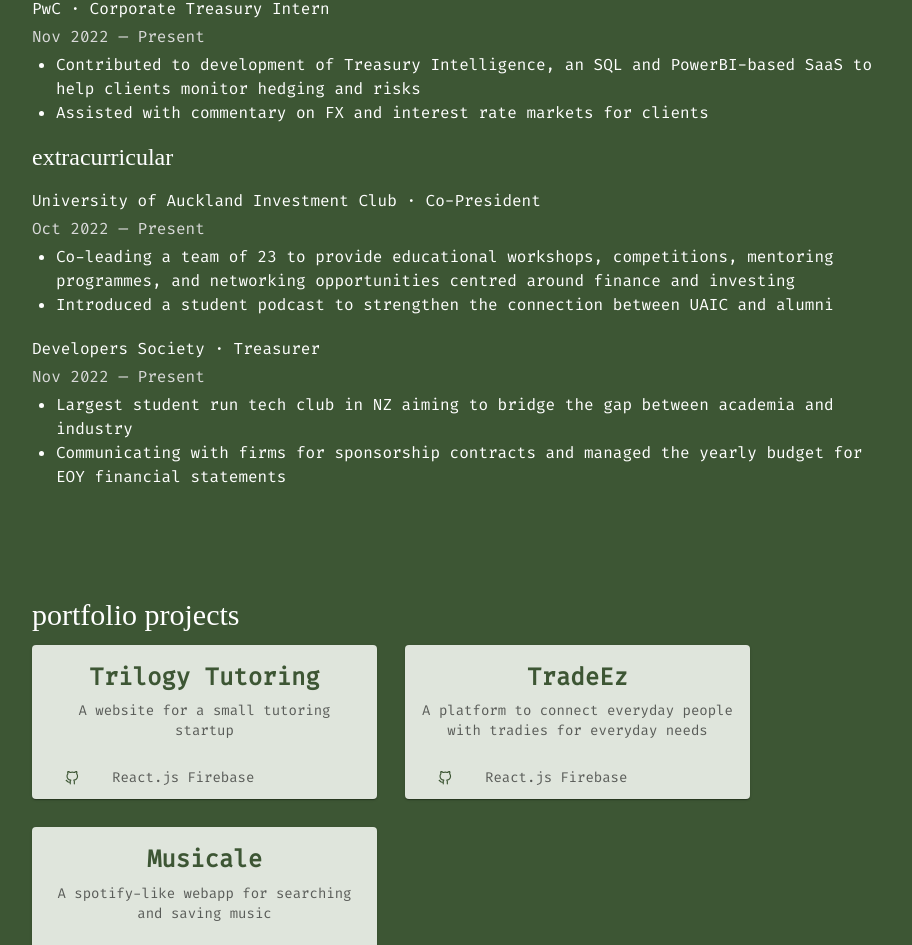
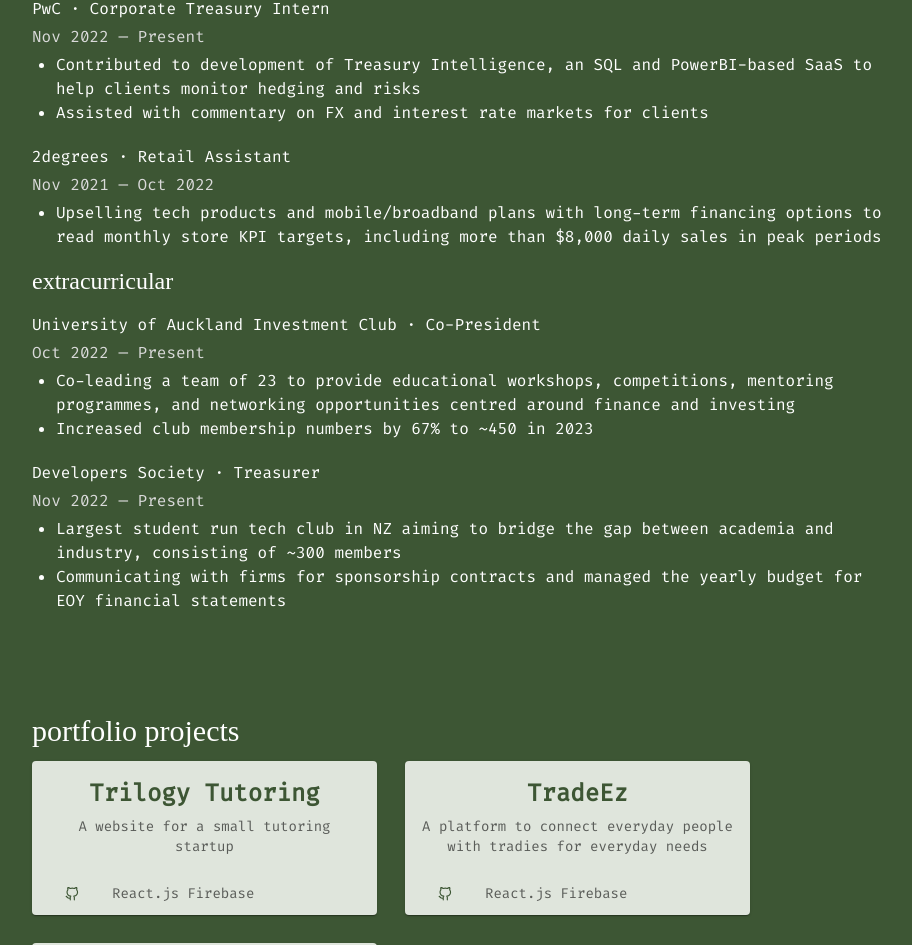
Before and after one commit to nancywu45/nancywu.co.nz, a React (Create React App) app: page / in a window 1280 px wide. Shown: the part 1651-2596 px from the top of the page, without its empty margins (176-1088 px from the left). Built offline with nearby package versions, Linux system fonts and the light colour scheme; grey boxes are pictures that could not be loaded.

Commit message:
updated experience

```diff
--- a/src/pages/Experience.js
+++ b/src/pages/Experience.js
@@ -19,6 +19,15 @@
             </li>
           </ul>
         </div>
+        <div className="font-code mt-5">
+          <p className="my-1">2degrees · Retail Assistant </p>
+          <p className="my-1 text-grey">Nov 2021 — Oct 2022</p>
+          <ul className="my-1 ml-6 list-disc">
+            <li>
+              Upselling tech products and mobile/broadband plans with long-term financing options to read monthly store KPI targets, including more than $8,000 daily sales in peak periods
+            </li>
+          </ul>
+        </div>
         <h3 className="text-2xl my-4">extracurricular</h3>
         <div className="font-code">
           <p className="my-1">
@@ -32,8 +41,7 @@
               centred around finance and investing
             </li>
             <li>
-              Introduced a student podcast to strengthen the connection between
-              UAIC and alumni
+              Increased club membership numbers by 67% to ~450 in 2023
             </li>
           </ul>
         </div>
@@ -43,7 +51,7 @@
           <ul className="my-1 ml-6 list-disc">
             <li>
               Largest student run tech club in NZ aiming to bridge the gap between
-              academia and industry
+              academia and industry, consisting of ~300 members
             </li>
             <li>
               Communicating with firms for sponsorship contracts and managed the
```
